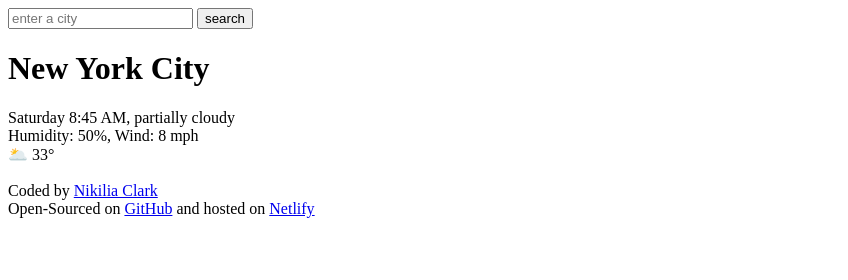
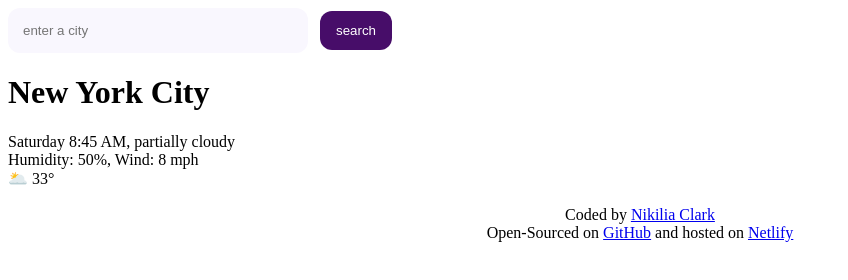
Before and after one commit to Niki-Nicoli/My-Weather-App, a plain HTML site: page index.html in a window 1280 px wide. Shown: the whole page, without its empty margins (0-848 px from the left). Drawn offline with Linux system fonts and the light colour scheme.

Commit message:
Added footer and form CSS

```diff
--- /dev/null
+++ b/Styling.css
@@ -0,0 +1,20 @@
+.Search {
+  width: 300px;
+  padding: 15px;
+  border: none;
+  border-radius: 12px;
+  background-color: #f9f7fe;
+  margin-right: 8px;
+}
+.Submit {
+  border: none;
+  border-radius: 12px;
+  margin: 0;
+  padding: 12px 16px;
+  background-color: #470d69;
+  color: white;
+}
+footer {
+  font-family: "Times New Roman", Times, serif;
+  text-align: center;
+}
--- a/index.html
+++ b/index.html
@@ -4,11 +4,12 @@
     <meta charset="UTF-8" />
     <meta name="viewport" content="width=device-width, initial-scale=1.0" />
     <title>Weather App from Scratch</title>
+    <link rel="stylesheet" href="Styling.css" />
   </head>
   <body>
     <form>
-      <input type="search" placeholder="enter a city" required />
-      <input type="submit" value="search" />
+      <input class="Search" type="search" placeholder="enter a city" required />
+      <input class="Submit" type="submit" value="search" />
     </form>
     <main>
       <div>
```
